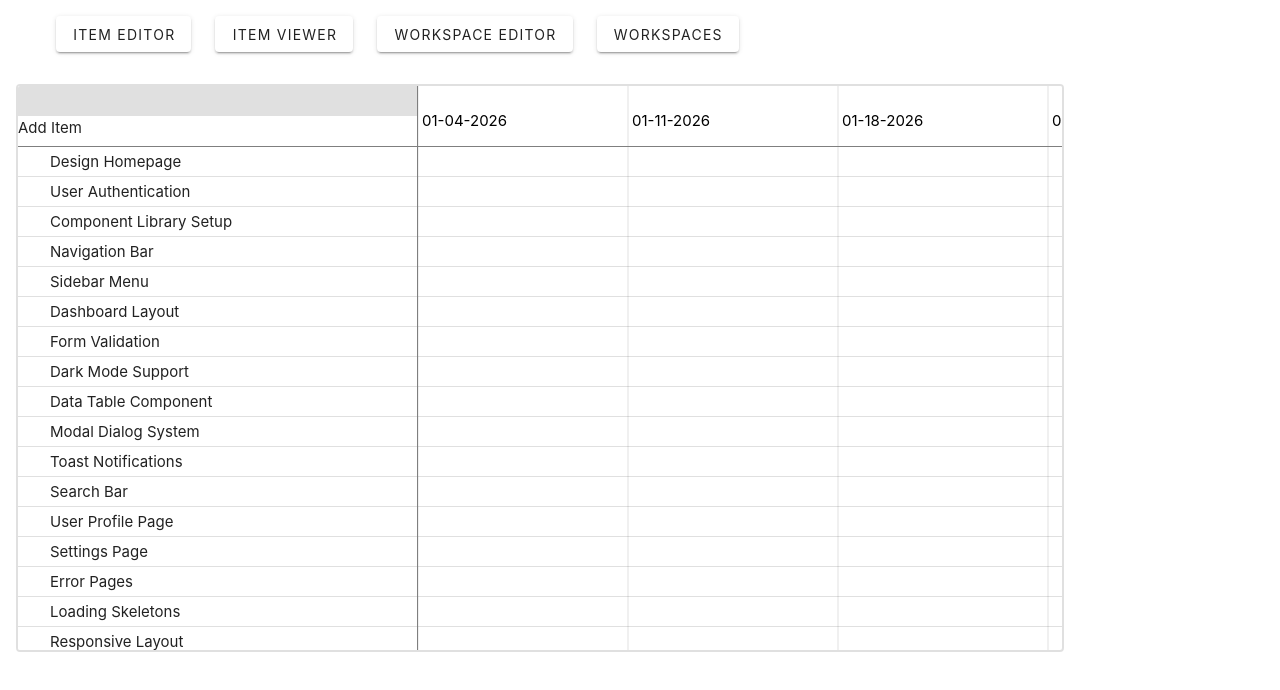
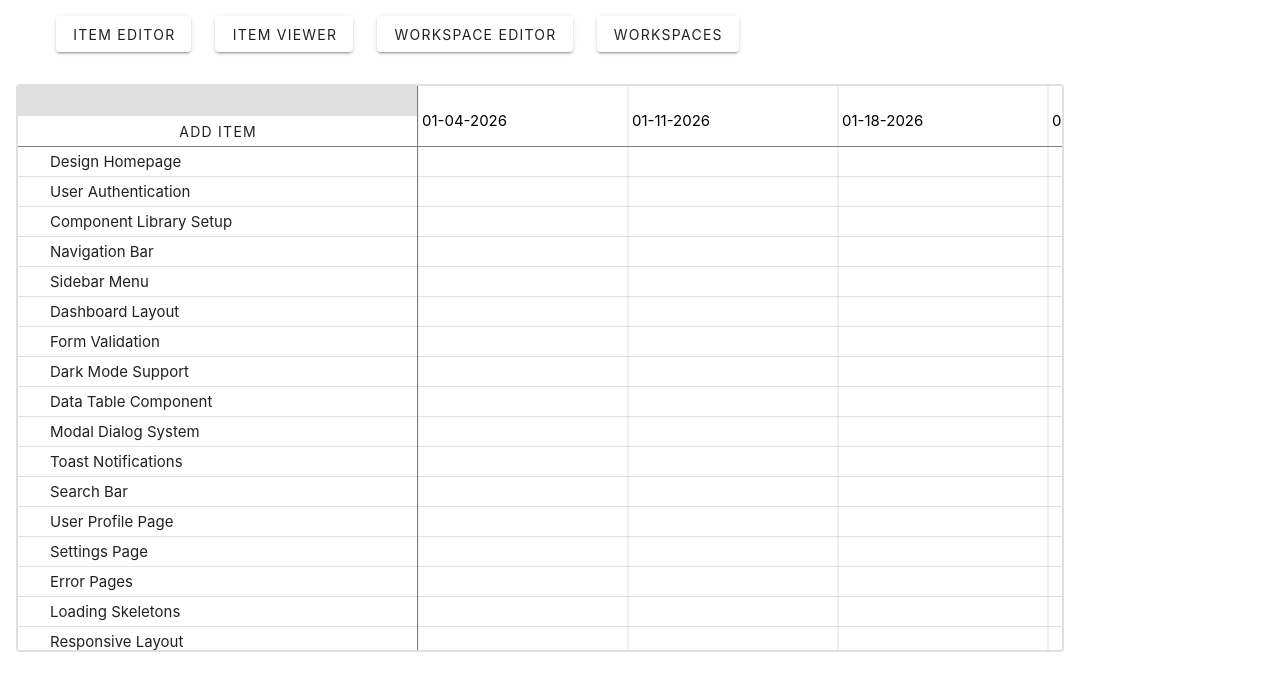
Before and after one commit to AlexJFDev/Capstone, a Vue app: page / in a window 1280 px wide. Shown: the top 690 px of the page. Built offline with nearby package versions, Linux system fonts and the light colour scheme; the HTML template or start-up script is replaced by a standard one.

Commit message:
Updated add item

```diff
--- a/src/components/roadmap/RoadmapPane.vue
+++ b/src/components/roadmap/RoadmapPane.vue
@@ -18,6 +18,8 @@ const scale: RoadmapScale = {
   gridInterval: 'week',
 }
 
+const addItem = () => {}
+
 </script>
 
 <template>
@@ -27,7 +29,7 @@ const scale: RoadmapScale = {
     <div class="header">
       <div class="list-header">
         <div class="list-box" />
-        <div>Add Item</div>
+        <v-btn flat class="add-button" @click="addItem">Add Item</v-btn>
       </div>
       <RoadmapHeader :itemIds="workspace.items" :scale="scale" />
     </div>
@@ -73,6 +75,12 @@ const scale: RoadmapScale = {
         background-color: v-bind(PANE_COLOR_PRIMARY);
         height: v-bind(ROW_HEIGHT_PX);
       }
+
+      .add-button {
+        width: v-bind(LIST_WIDTH_PX);
+        height: v-bind(ROW_HEIGHT_PX);
+        border-radius: 0;
+      }
     }
 
   }
```
